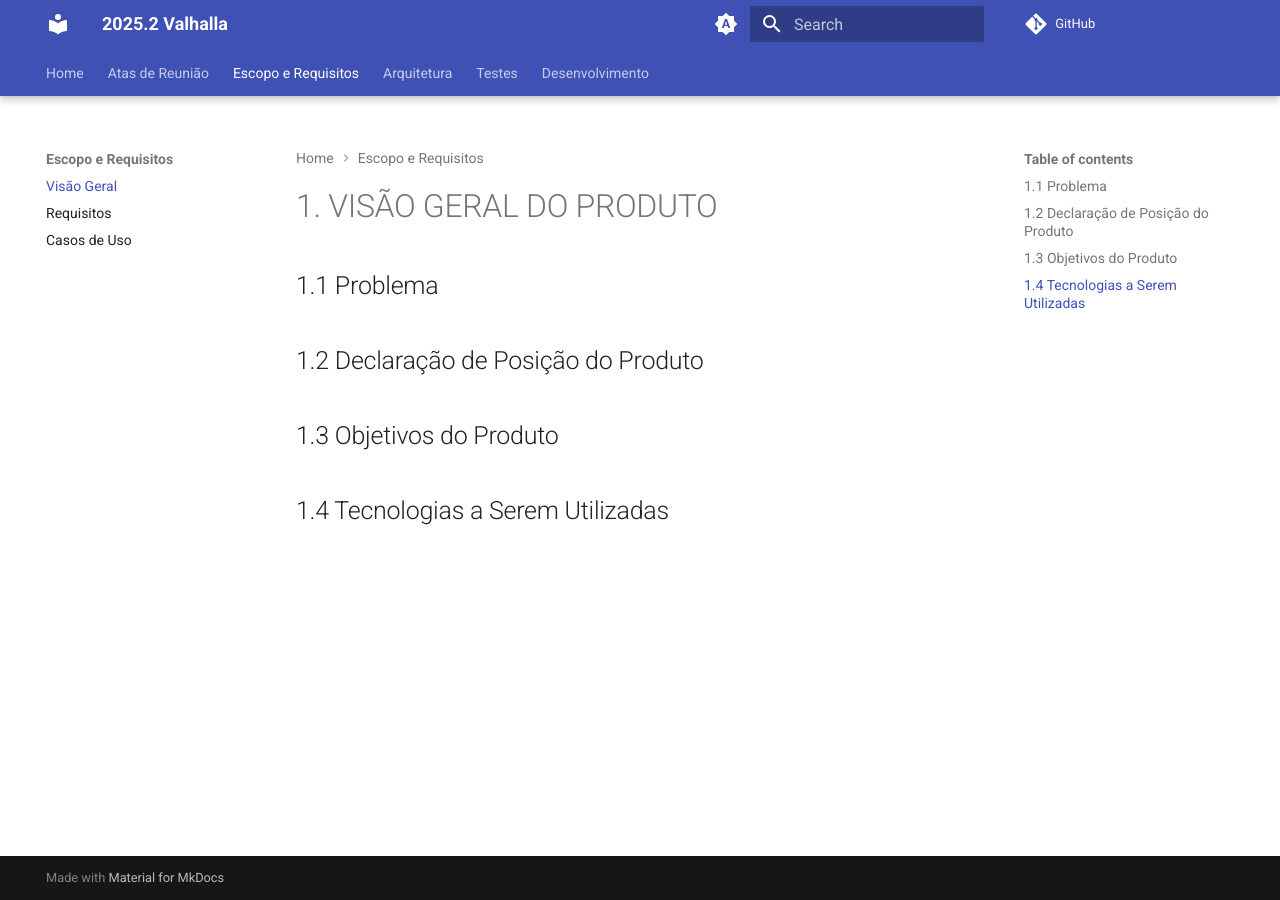
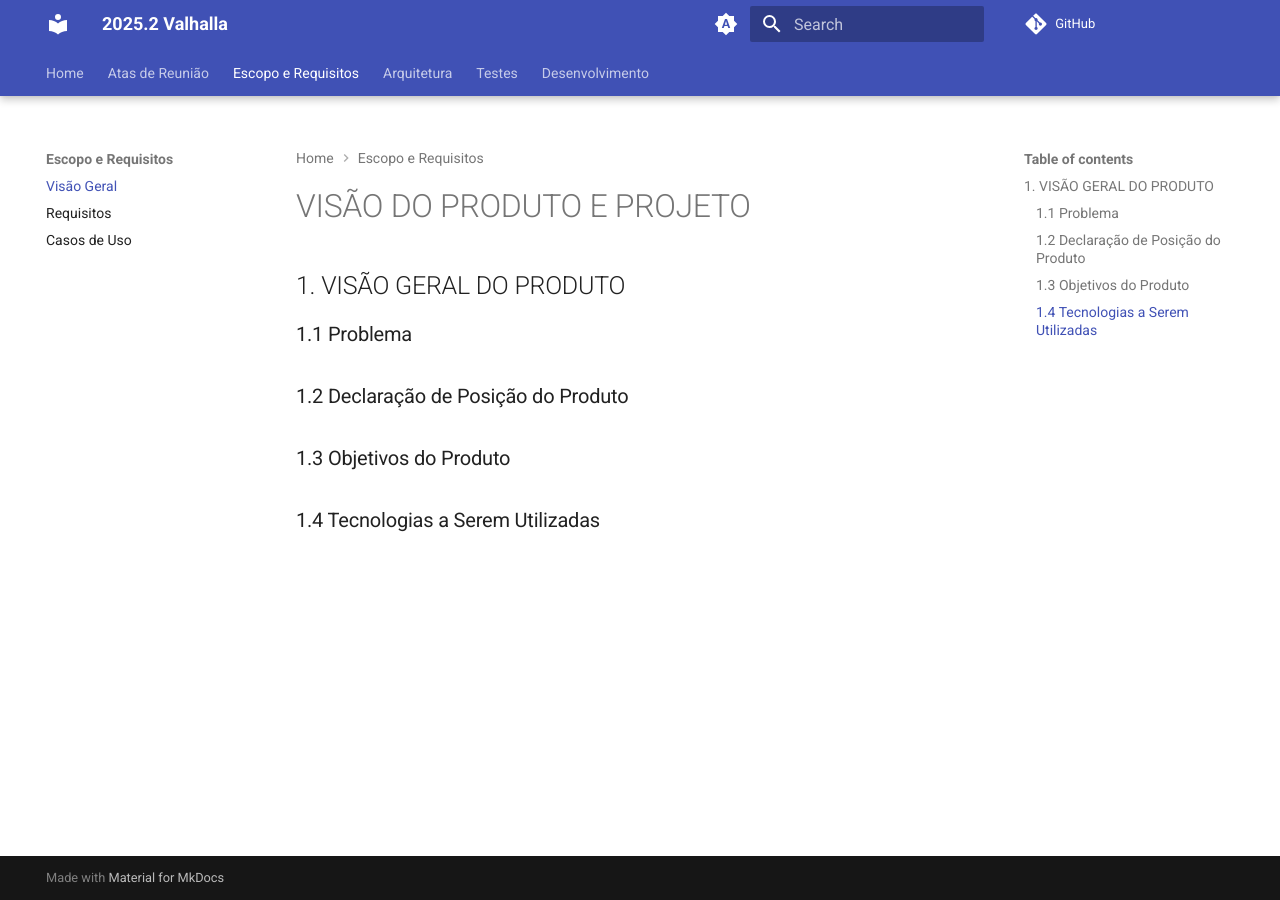
Before and after one commit to fga-eps-mds/2025.2-Valhalla-Docs, an MkDocs documentation site: the page built from docs/escopo-requisitos/geral.md, in a window 1280 px wide. Built offline with MkDocs 1.6.1 and Material for MkDocs 9.7.7, drawn with Linux system fonts in a browser that asks for light colours; comment, search, counter and statistics services are not loaded.

Commit message:
doc - adiciona título principal e ajusta hierarquia de títulos da Seção 1

```diff
--- a/docs/escopo-requisitos/geral.md
+++ b/docs/escopo-requisitos/geral.md
@@ -1,9 +1,11 @@
-# 1. VISÃO GERAL DO PRODUTO
+# VISÃO DO PRODUTO E PROJETO
 
-## 1.1 Problema
+## 1. VISÃO GERAL DO PRODUTO
 
-## 1.2 Declaração de Posição do Produto
+### 1.1 Problema
 
-## 1.3 Objetivos do Produto
+### 1.2 Declaração de Posição do Produto
 
-## 1.4 Tecnologias a Serem Utilizadas
+### 1.3 Objetivos do Produto
+
+### 1.4 Tecnologias a Serem Utilizadas
```
